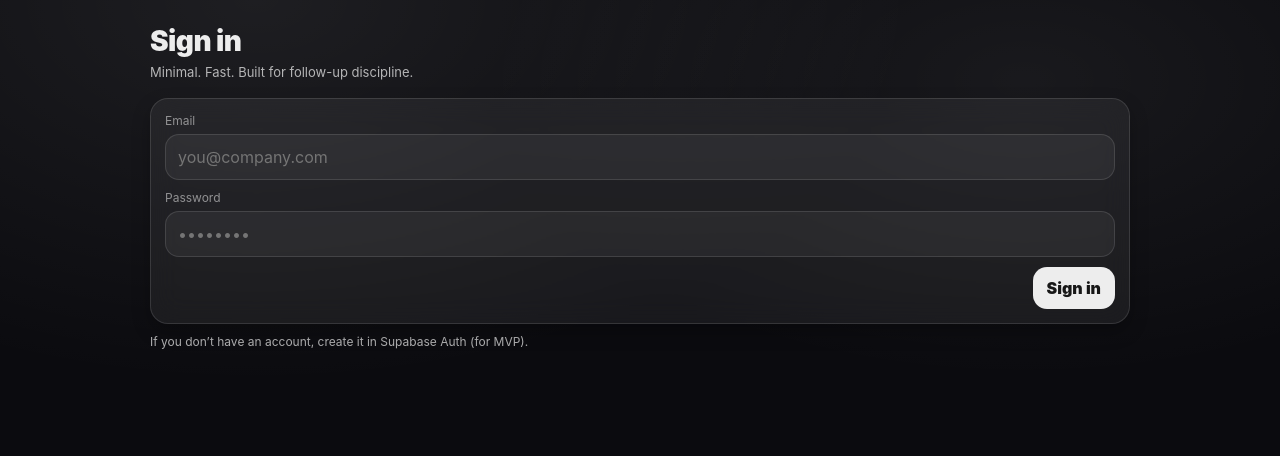
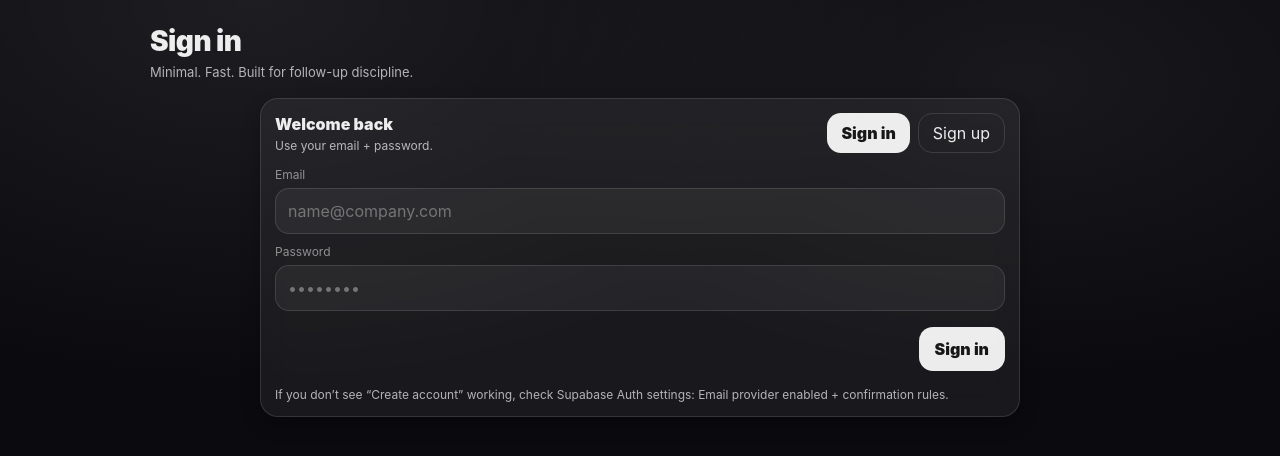
Before and after one commit to vibingcuentas-cloud/followup-coach, a Next.js app: page /login in a window 1280 px wide. Shown: the top 456 px of the page. Built offline with nearby package versions, Linux system fonts and the light colour scheme; no server answers.

Commit message:
Add Sign Up to login page

```diff
--- a/app/login/page.tsx
+++ b/app/login/page.tsx
@@ -4,37 +4,63 @@ import { useEffect, useState } from "react";
 import { useRouter } from "next/navigation";
 import { supabase } from "../../lib/supabaseClient";
 
+export const dynamic = "force-dynamic";
+
 export default function LoginPage() {
   const router = useRouter();
 
+  const [mode, setMode] = useState<"signin" | "signup">("signin");
   const [email, setEmail] = useState("");
   const [password, setPassword] = useState("");
+
   const [loading, setLoading] = useState(false);
   const [msg, setMsg] = useState<string | null>(null);
 
+  // If already logged in, go to Today
   useEffect(() => {
     (async () => {
       const { data } = await supabase.auth.getUser();
       if (data.user) router.push("/today");
     })();
-    // eslint-disable-next-line react-hooks/exhaustive-deps
-  }, []);
+  }, [router]);
 
-  async function signIn(e: React.FormEvent) {
-    e.preventDefault();
+  async function handleSubmit() {
     setMsg(null);
+
+    const e = email.trim().toLowerCase();
+    if (!e) return setMsg("Email is required.");
+    if (!password) return setMsg("Password is required.");
+    if (password.length < 6) return setMsg("Password must be at least 6 characters.");
+
     setLoading(true);
-
     try {
+      if (mode === "signin") {
         const { error } = await supabase.auth.signInWithPassword({
-        email: email.trim(),
+          email: e,
+          password,
+        });
+        if (error) throw error;
+        router.push("/today");
+      } else {
+        const { data, error } = await supabase.auth.signUp({
+          email: e,
           password,
         });
         if (error) throw error;
 
+        // If email confirmations are ON, user must confirm email before sign-in.
+        // Supabase returns a user even if not confirmed.
+        if (data.user && data.user.email_confirmed_at) {
           router.push("/today");
+        } else {
+          setMsg(
+            "Account created. Check your email to confirm your account, then Sign in."
+          );
+          setMode("signin");
+        }
+      }
     } catch (err: any) {
-      setMsg(err?.message ?? "Could not sign in");
+      setMsg(err?.message ?? "Something went wrong.");
     } finally {
       setLoading(false);
     }
@@ -49,17 +75,50 @@ export default function LoginPage() {
         </div>
       </div>
 
-      <div className="card">
-        <form className="grid" onSubmit={signIn}>
+      <div className="card" style={{ maxWidth: 760, margin: "0 auto" }}>
+        {/* Mode toggle */}
+        <div className="row" style={{ justifyContent: "space-between", alignItems: "center" }}>
+          <div>
+            <div style={{ fontWeight: 900, fontSize: 16 }}>
+              {mode === "signin" ? "Welcome back" : "Create your account"}
+            </div>
+            <div style={{ marginTop: 4, fontSize: 12, color: "var(--muted)" }}>
+              {mode === "signin"
+                ? "Use your email + password."
+                : "Create a new user in Supabase Auth."}
+            </div>
+          </div>
+
+          <div className="row" style={{ gap: 8 }}>
+            <button
+              type="button"
+              className={`btn ${mode === "signin" ? "btnPrimary" : ""}`}
+              onClick={() => setMode("signin")}
+              style={{ height: 40, borderRadius: 14 }}
+            >
+              Sign in
+            </button>
+            <button
+              type="button"
+              className={`btn ${mode === "signup" ? "btnPrimary" : ""}`}
+              onClick={() => setMode("signup")}
+              style={{ height: 40, borderRadius: 14 }}
+            >
+              Sign up
+            </button>
+          </div>
+        </div>
+
+        <div style={{ marginTop: 14, display: "grid", gap: 10 }}>
           <label>
             <div className="label">Email</div>
             <input
               className="field"
               value={email}
               onChange={(e) => setEmail(e.target.value)}
-              placeholder="you@company.com"
-              type="email"
+              placeholder="name@company.com"
               autoComplete="email"
+              inputMode="email"
             />
           </label>
 
@@ -71,22 +130,39 @@ export default function LoginPage() {
               onChange={(e) => setPassword(e.target.value)}
               placeholder="••••••••"
               type="password"
-              autoComplete="current-password"
+              autoComplete={mode === "signin" ? "current-password" : "new-password"}
             />
           </label>
 
-          {msg && <div style={{ fontSize: 13, color: "var(--text)" }}>{msg}</div>}
+          {msg && (
+            <div style={{ fontSize: 13, opacity: 0.9 }}>
+              {msg}
+            </div>
+          )}
 
-          <div className="row" style={{ justifyContent: "flex-end" }}>
-            <button className="btn btnPrimary" disabled={loading} type="submit">
-              {loading ? "Signing in…" : "Sign in"}
+          <div className="row" style={{ justifyContent: "flex-end", marginTop: 6 }}>
+            <button
+              disabled={loading}
+              onClick={handleSubmit}
+              className="btn btnPrimary"
+              style={{
+                height: 44,
+                borderRadius: 14,
+                fontWeight: 900,
+                padding: "0 16px",
+              }}
+            >
+              {loading
+                ? (mode === "signin" ? "Signing in..." : "Creating...")
+                : (mode === "signin" ? "Sign in" : "Create account")}
             </button>
           </div>
-        </form>
+
+          <div style={{ fontSize: 12, color: "var(--muted)", marginTop: 6 }}>
+            If you don’t see “Create account” working, check Supabase Auth settings:
+            Email provider enabled + confirmation rules.
           </div>
-
-      <div style={{ marginTop: 10, color: "var(--muted)", fontSize: 12 }}>
-        If you don’t have an account, create it in Supabase Auth (for MVP).
+        </div>
       </div>
     </main>
   );
```
Lines whose indentation alone changed are shown as unchanged.
